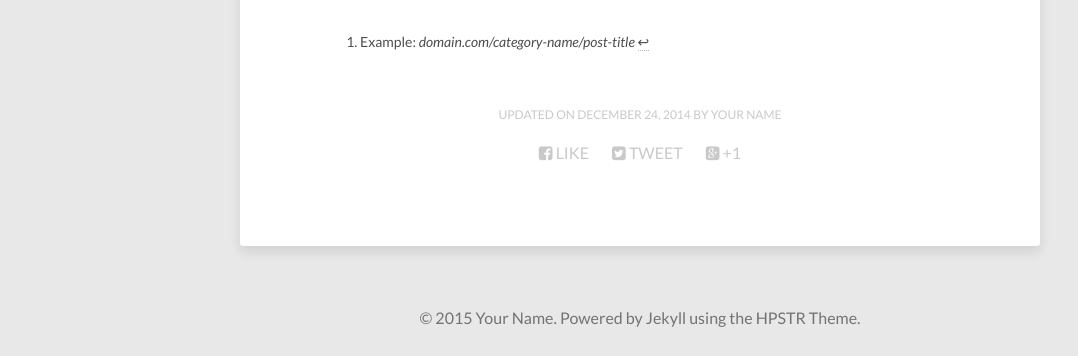
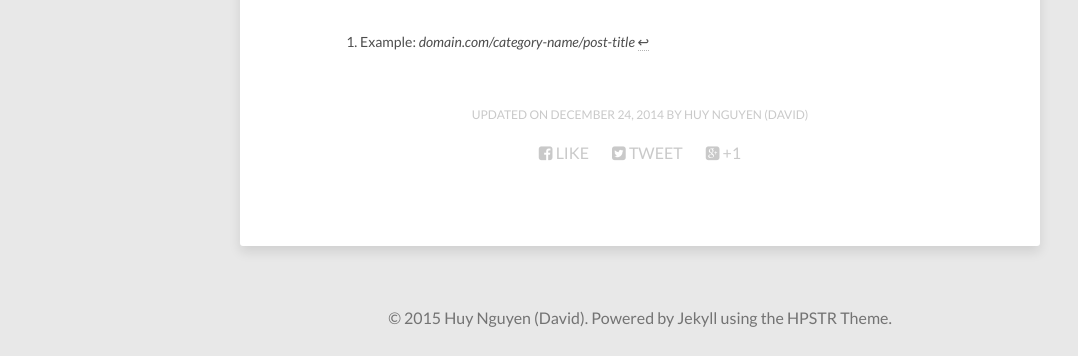
Before and after one commit to vareisen/vareisen.github.io, a Jekyll site: the page built from about/index.md, in a window 1280 px wide and 900 px high, scrolled down 800 px. Shown: the part 541-897 px from the top of the window, without its empty margins (0-1078 px from the left). Built offline with Jekyll 4.4.1, drawn with Linux system fonts in a browser that asks for light colours; nearby versions of some CDN libraries; some of the changed lines change nothing that is shown; some of the changed text lies outside the part shown.

Commit message:
Update _config.yml

```diff
--- a/_config.yml
+++ b/_config.yml
@@ -1,7 +1,7 @@
-title:            Site Title
-description:      Describe your website here.
+title:            storm.chaser
+description:      hello
 disqus_shortname: hpstrtheme
-reading_time:     true
+reading_time:     false
 words_per_minute: 200
 # Your site's domain goes here (eg: //mmistakes.github.io, http://mademistakes.com, etc)
 # When testing locally leave blank or use http://localhost:4000
@@ -9,21 +9,21 @@
 
 # Owner/author information
 owner:
-  name:           Your Name
+  name:           Huy Nguyen (David)
   avatar:         avatar.jpg
-  bio:            "Your bio goes here. It shouldn't be super long but a good two sentences or two should suffice."
-  email:          you@email.com
+  bio:            "Some Personal Observations On TECH…and LIFE."
+  email:          minhhuy150894@gmail.com
   # Social networking links used in footer. Update and remove as you like.
-  twitter:
-  facebook:
-  github:
+  twitter:        david15894
+  facebook:       david15894
+  github:         minhhuy150894
   stackexchange:
   linkedin:
   instagram:
   flickr:
   tumblr:
   # google plus id, include the '+', eg +mmistakes
-  google_plus:    +yourid
+  google_plus:    +HuyNguyenMinhStormChaser
 
 # Background image to be tiled on all pages
 background:
@@ -49,7 +49,7 @@
 permalink:   /:categories/:title/
 
 # Amount of post to show on home page
-paginate: 5
+paginate: 7
 
 kramdown:
   auto_ids: true
```
